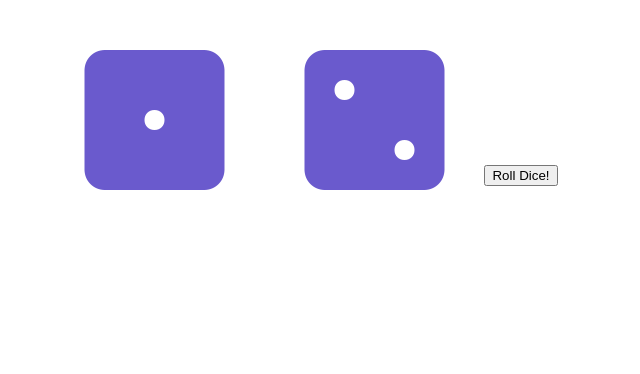
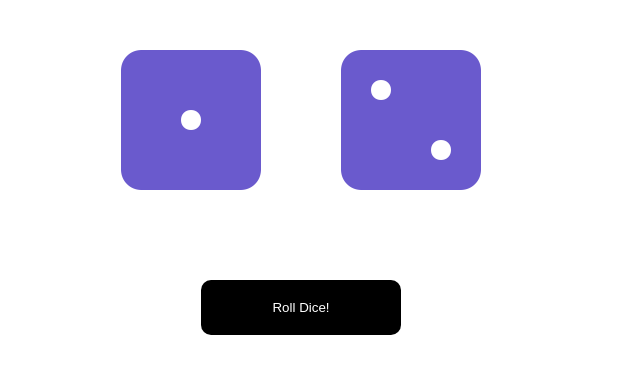
Before and after one commit to tylerbertmore/diceroller, a React (Create React App) app: page / in a window 1280 px wide. Shown: the top 374 px of the page, without its empty margins (339-979 px from the left). Built offline with nearby package versions, Linux system fonts and the light colour scheme.

Commit message:
Styles RollDice Component

```diff
--- /dev/null
+++ b/src/RollDice.css
@@ -0,0 +1,27 @@
+.RollDice {
+    display: flex;
+    flex-flow: column nowrap;
+    min-height: 100vh;
+}
+
+.RollDice-container{
+    display: flex;
+    justify-content: center;
+    align-items: center;
+}
+
+.RollDice button{
+    align-self: center;
+    width: 15em;
+    padding: 1.5em;
+    border: 0px;
+    border-radius: 10px;
+    color: white;
+    background-color: black;
+    margin-top: 3em;
+}
+
+.RollDice button:hover{
+    cursor: pointer;
+    background-color: mediumslateblue;
+}
--- a/src/RollDice.js
+++ b/src/RollDice.js
@@ -1,5 +1,6 @@
 import React, { Component } from 'react'
 import Die from './Die';
+import './RollDice.css'
 
 class RollDice extends Component{
   static defaultProps = {
@@ -21,10 +22,13 @@ class RollDice extends Component{
   };
   render(){
     return(
-      <div>
+      <div className="RollDice">
+      <div className="RollDice-container">
+
         <Die face={this.state.die1} />
         <Die face={this.state.die2} />
-        <button onClick={this.roll} className="RollDice-btn">Roll Dice!</button>
+      </div>
+        <button onClick={this.roll} >Roll Dice!</button>
       </div>
     )
   }
```
Also changed, not shown: 1 other file (tests, documents, lock files or other folders).
